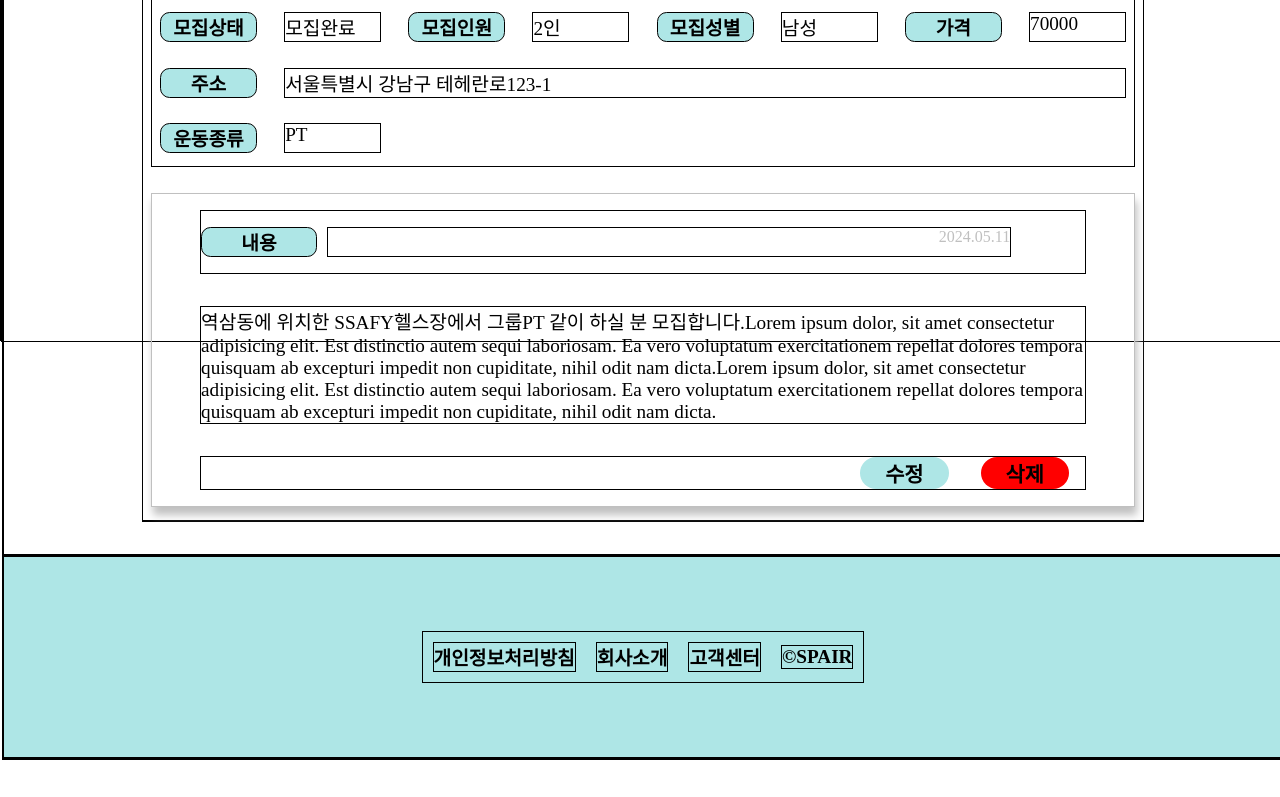
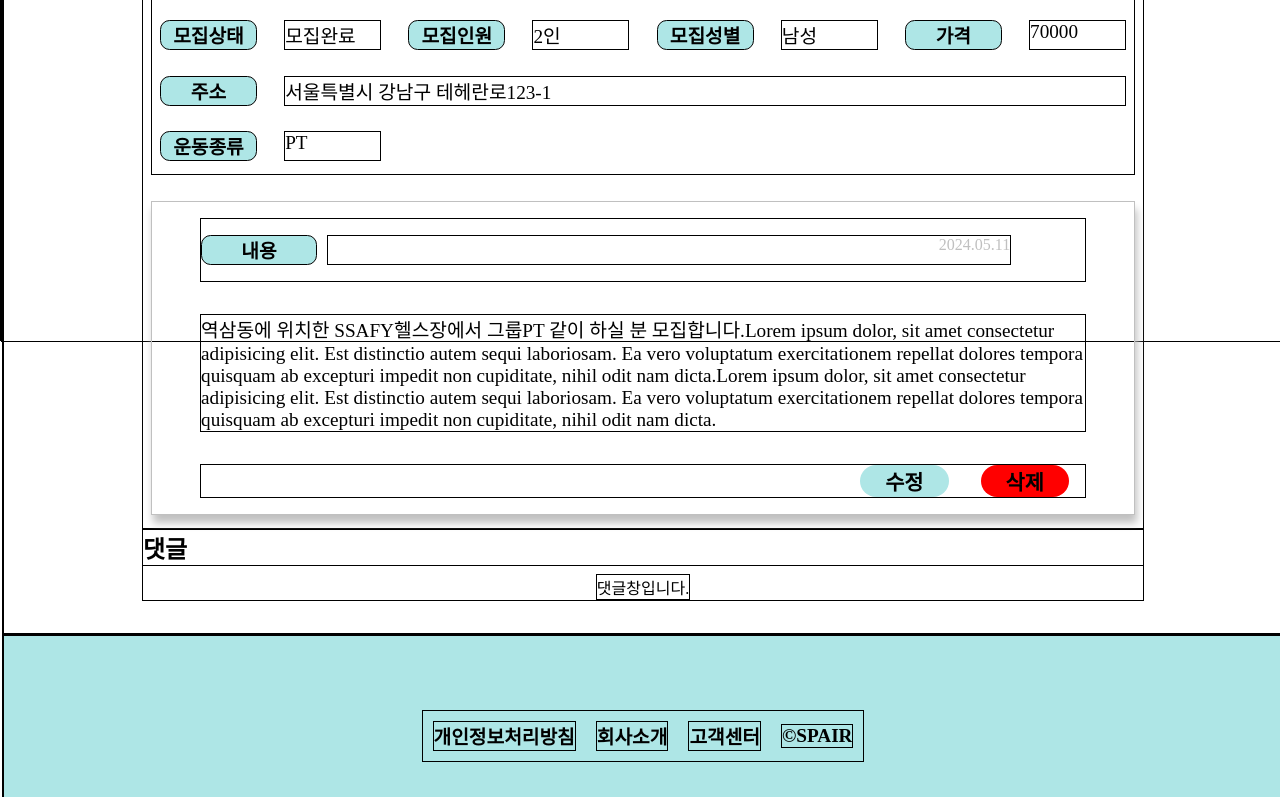
Before and after one commit to seoh77/Spair, a Vue app in the folder front/spair-project/: page /board/1 in a window 1280 px wide. Shown: the part 461-1258 px from the top of the page. Before the commit the page ends 1221 px from the top, so only its background shows below. Built offline with nearby package versions, Linux system fonts and the light colour scheme; a web font is replaced by a local one.

Commit message:
:sparkles: Feat: 댓글 폴더와 필요 컴포넌트 생성

```diff
--- a/front/spair-project/src/components/board/BoardDetail.vue
+++ b/front/spair-project/src/components/board/BoardDetail.vue
@@ -44,14 +44,18 @@
                     </div>
                 </div>
             </div>
+
+            <!-- 댓글 -->
+            <h4>댓글</h4>
+            <CommentList/>
         </div>
-
     </div>
 </template>
 
 <script setup>
 import { useBoardStore } from '@/stores/board';
 import { useRoute, useRouter } from 'vue-router';
+import CommentList from '@/components/comment/CommentList.vue'
 
 const store = useBoardStore()
 const route = useRoute()
@@ -90,7 +94,7 @@ h4 {
     align-items: center;
     font-family: 'Tenada';
     font-size: 1.5rem;
-    margin: 0;
+    margin: 0 0 0.5rem 0;
 }
 #wrap {
     width: 100%;
--- /dev/null
+++ b/front/spair-project/src/components/comment/CommentCreate.vue
@@ -0,0 +1,9 @@
+<template>
+    <div>댓글창입니다.</div>
+</template>
+
+<script setup>
+</script>
+
+<style scoped>
+</style>
--- /dev/null
+++ b/front/spair-project/src/components/comment/CommentList.vue
@@ -0,0 +1,9 @@
+<template>
+    <div>댓글창입니다.</div>
+</template>
+
+<script setup>
+</script>
+
+<style scoped>
+</style>
--- /dev/null
+++ b/front/spair-project/src/components/comment/CommentUpdate.vue
@@ -0,0 +1,9 @@
+<template>
+    <div>댓글창입니다.</div>
+</template>
+
+<script setup>
+</script>
+
+<style scoped>
+</style>
--- a/front/spair-project/src/router/index.js
+++ b/front/spair-project/src/router/index.js
@@ -5,10 +5,16 @@ import JoinView from '@/views/JoinView.vue'
 import LoginView from '@/views/LoginView.vue'
 import MapView from '@/views/MapView.vue'
 
+// board
 import BoardList from '@/components/board/BoardList.vue'
 import BoardCreate from '@/components/board/BoardCreate.vue'
 import BoardDetail from '@/components/board/BoardDetail.vue'
 import BoardUpdate from '@/components/board/BoardUpdate.vue'
+
+// comment
+import CommentCreate from '@/components/comment/CommentCreate.vue'
+import CommentList from '@/components/comment/CommentList.vue'
+import commentUpdate from '@/components/comment/CommentUpdate.vue'
 
 const router = createRouter({
   history: createWebHistory(import.meta.env.BASE_URL),
@@ -42,7 +48,23 @@ const router = createRouter({
           // Pathvariable처럼 동적 라우팅 :id
           path: ':id',
           name: 'boardDetail',
-          component: BoardDetail
+          component: BoardDetail,
+          children: [
+            {
+              path: '',
+              name: 'commentList',
+              component: CommentList
+            },
+            { path: 'create',
+              name: 'commentCreate',
+              component: CommentCreate
+            },
+            {
+              path: 'update',
+              name: 'commentUpdate',
+              component: commentUpdate
+            }
+          ]
         },
       ]
     },
```
